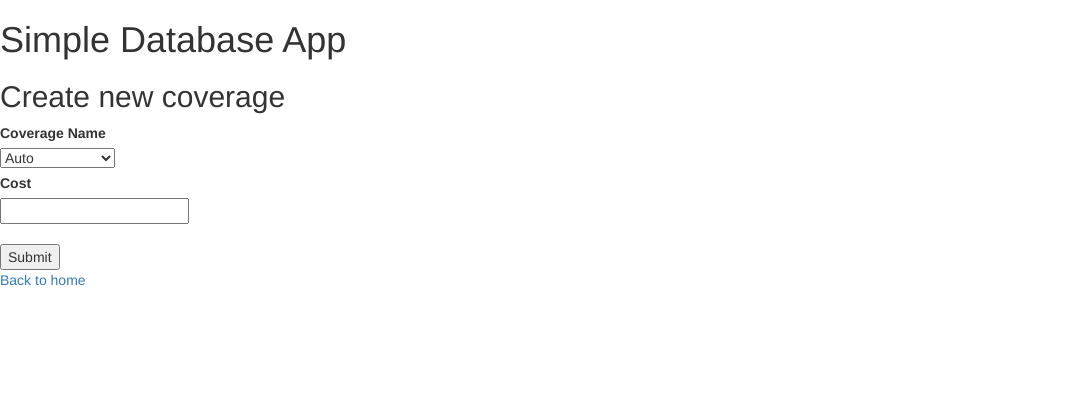
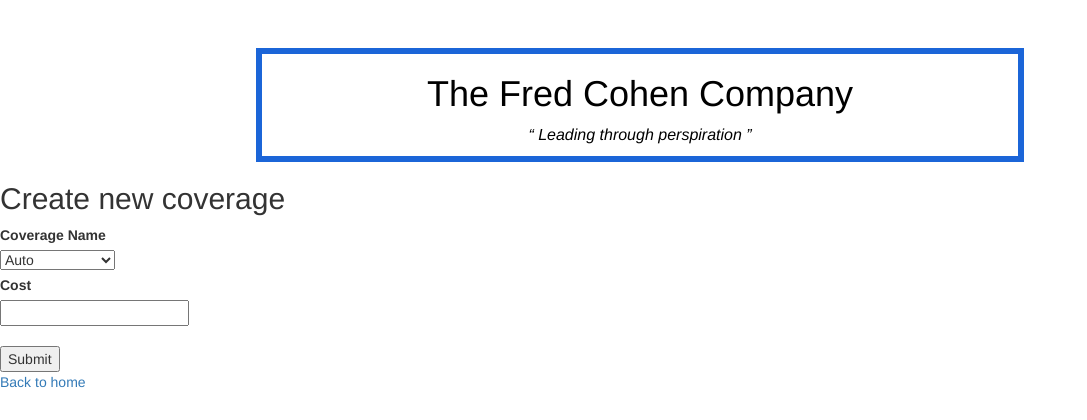
Before and after one commit to ameinzinger/Assignment-cool, a PHP site: page /public/create.php in a window 1280 px wide. Shown: the top 420 px of the page, without its empty margins (0-1087 px from the left). Run offline with PHP 8.4, Linux system fonts and the light colour scheme.

Commit message:
bootstrap changes
Changes to the view

```diff
--- a/public/css/style.css
+++ b/public/css/style.css
@@ -3,21 +3,53 @@ label {
 	margin: 5px 0;
 }
 
-table {
-	border-collapse: collapse;
-	border-spacing: 0;
-    width: 80%;
+
+#customers {
+  font-family: 'Roboto', sans-serif;
+  border-collapse: collapse;
+  width: 80%;
+  margin-left: 10em;
 }
 
-td,
-th {
-	padding: 20px;
-	border-bottom: 1px solid #aaa;
-    background-color: #f2f2f2;
+
+#customers td, #customers th {
+  border: 1px solid #ddd;
+  padding: 8px;
 }
 
-#test {
-    font-size: 12px;
-    text-decoration: overline;
-    color: aqua;
+#customers tr:nth-child(even){background-color: #f2f2f2;}
+
+#customers tr:hover {background-color: #ddd;}
+
+#customers th {
+  padding-top: 12px;
+  padding-bottom: 12px;
+  text-align: left;
+  background-color: #1B65D8;
+  color: white;
 }
+
+.branding{
+    color: black;
+    border: 6px solid #1B65D8;
+    align-content: center;
+    text-align: center;
+    margin-left: 16em;
+    margin-top: 3em;
+    width: 60%;
+    font-size: 16px;
+}
+
+#customTitle {
+     margin-left: 5.8em;
+     font-size: 24px;
+     color: Black;
+    font-weight: 400;
+}
+#customAdd  {
+    margin-top: 3em;
+    margin-left: 9em;
+    font-size: 16px;
+    color: Black;
+    font-weight: 500;
+}
--- a/public/templates/header.php
+++ b/public/templates/header.php
@@ -7,10 +7,17 @@
     <meta name="viewport" content="width=device-width, initial-scale=1">
 
     <title>Simple Database App</title>
-
+    <link href="https://fonts.googleapis.com/css?family=Roboto" rel="stylesheet">
     <link rel="stylesheet" href="css/bootstrap.css">
     <link rel="stylesheet" href="css/style.css">
 </head>
 
 <body>
-	<h1>Simple Database App</h1>
+    <div class="container branding">
+        <div>
+                <div class="col-sm-12">
+                    <h1>The Fred Cohen Company</h1>
+                    <p><i>&ldquo; Leading through perspiration &rdquo;</i></p>
+                </div>
+        </div>
+  </div>
```
Also changed, not shown: public/index.php (+4 -5 lines). Lines whose indentation alone changed are shown as unchanged.
